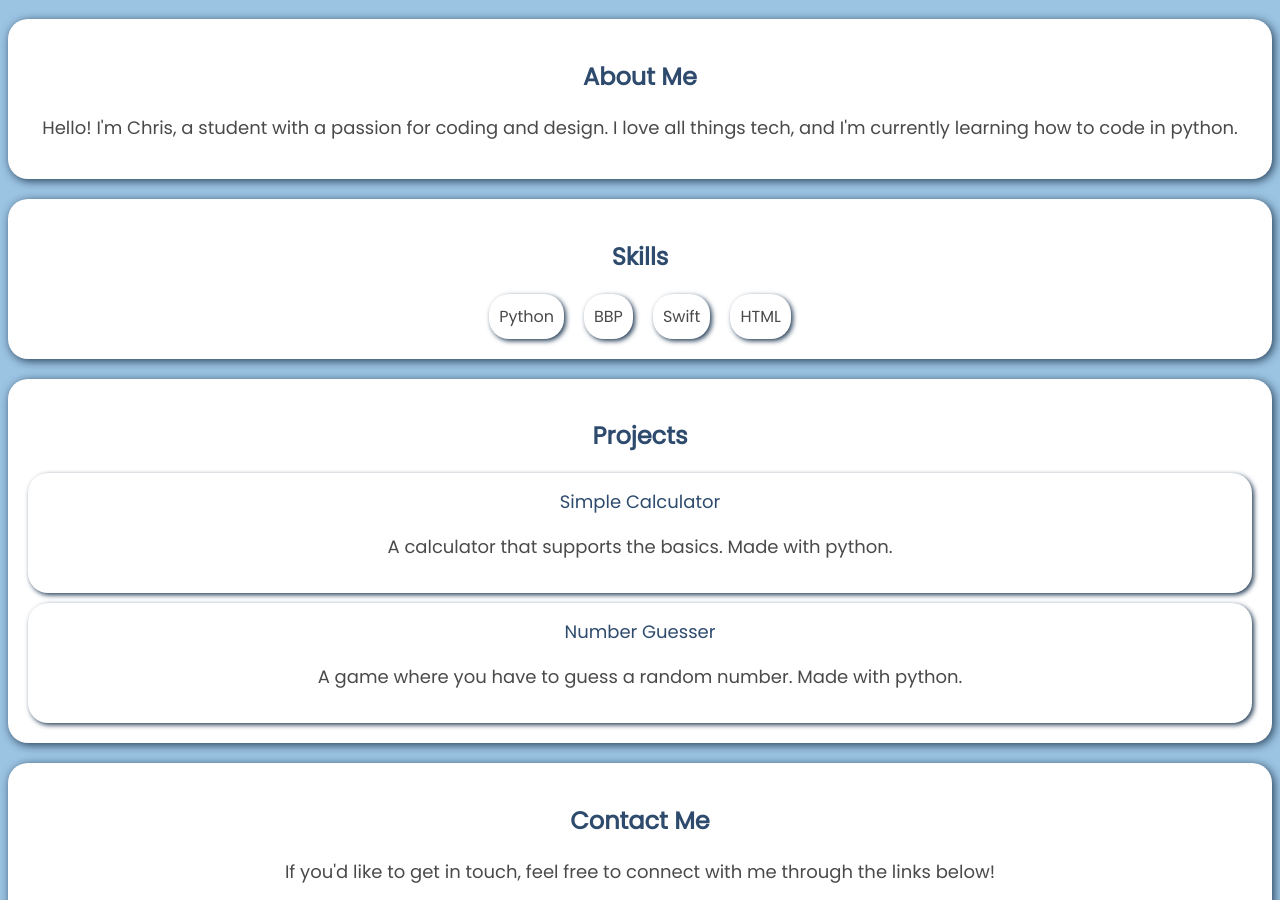
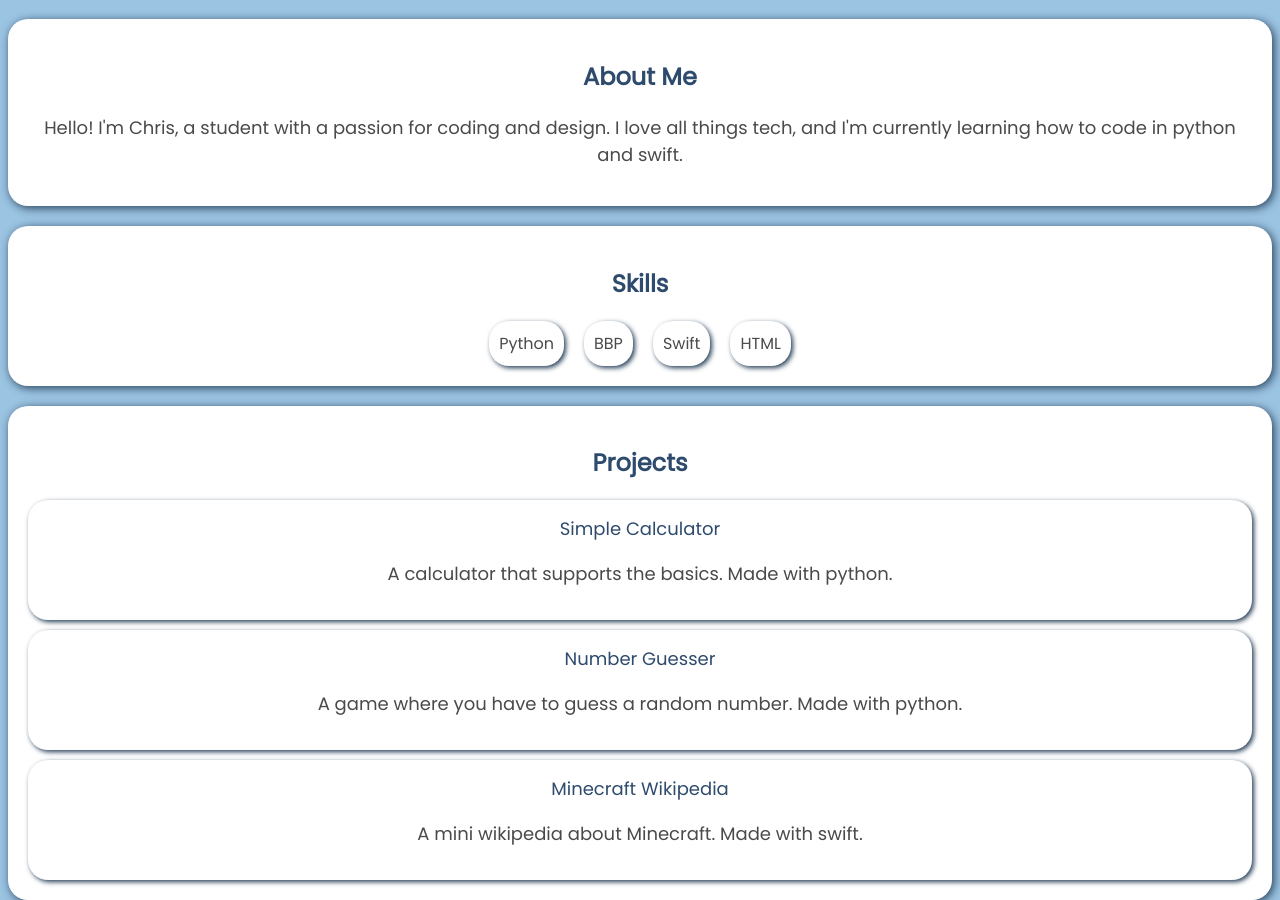
Before and after one commit to sterlaen/sterlaen.github.io, a plain HTML site: page personal-portfolio.html in a window 1280 px wide. Shown: the part 72-972 px from the top of the page. Drawn offline with Linux system fonts and the light colour scheme.

Commit message:
Update personal-portfolio.html

```diff
--- a/personal-portfolio.html
+++ b/personal-portfolio.html
@@ -63,7 +63,7 @@
   <!-- About Me Section -->
   <section id="about-me">
     <h2>About Me</h2>
-    <p>Hello! I'm Chris, a student with a passion for coding and design. I love all things tech, and I'm currently learning how to code in python.</p>
+    <p>Hello! I'm Chris, a student with a passion for coding and design. I love all things tech, and I'm currently learning how to code in python and swift.</p>
   </section>
 
   <!-- Skills Section -->
@@ -87,6 +87,10 @@
     <div class="project-card">
       <a href="https://github.com/sterlaen/sterlaen.github.io/blob/main/number-guesser.py" target="_blank">Number Guesser</a>
       <p>A game where you have to guess a random number. Made with python.</p>
+    </div>
+    <div class="project-card">
+      <a href="https://github.com/sterlaen/sterlaen.github.io/blob/main/minecraft-wiki.swift" target="_blank">Minecraft Wikipedia</a>
+      <p>A mini wikipedia about Minecraft. Made with swift.</p>
     </div>
   </section>
 
```
